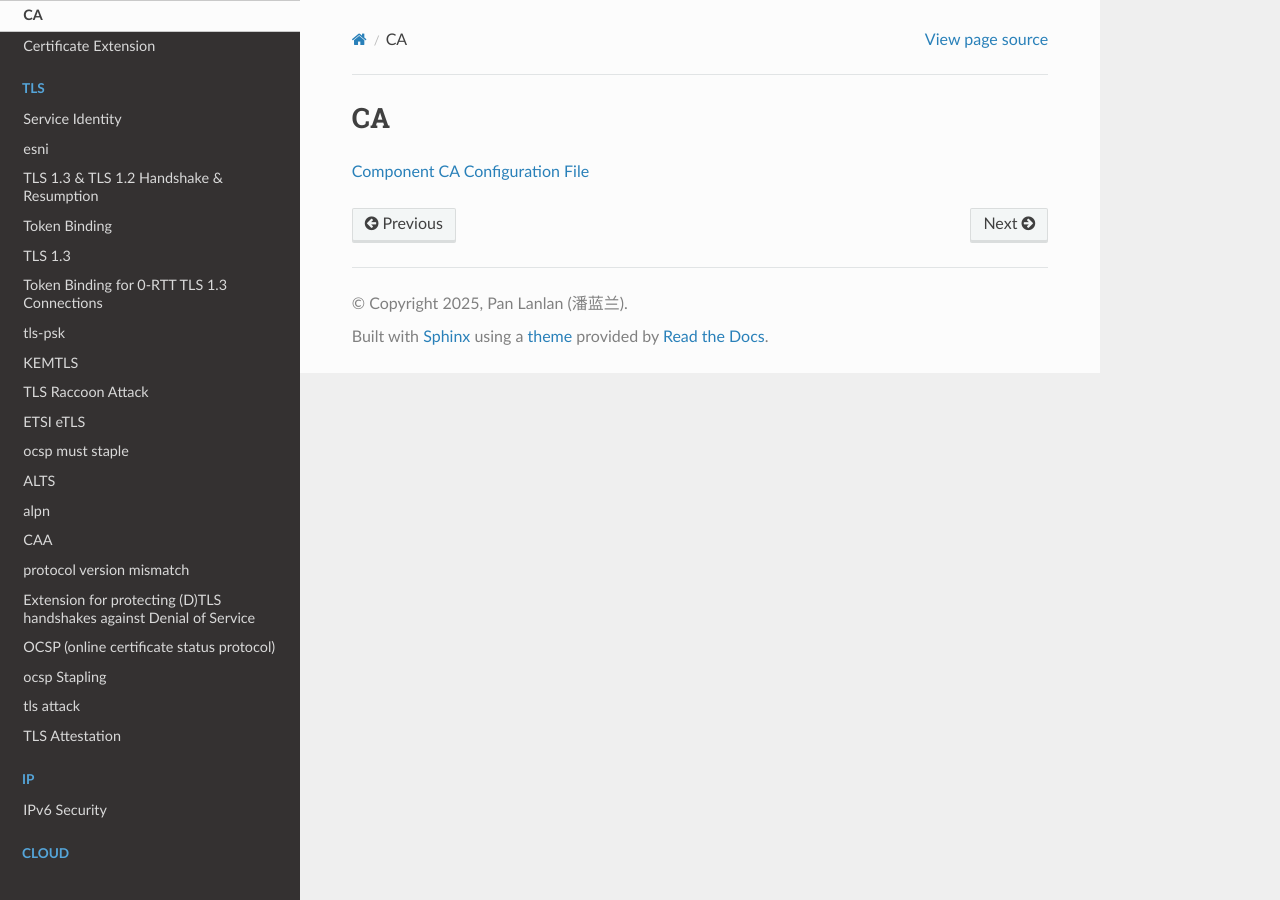
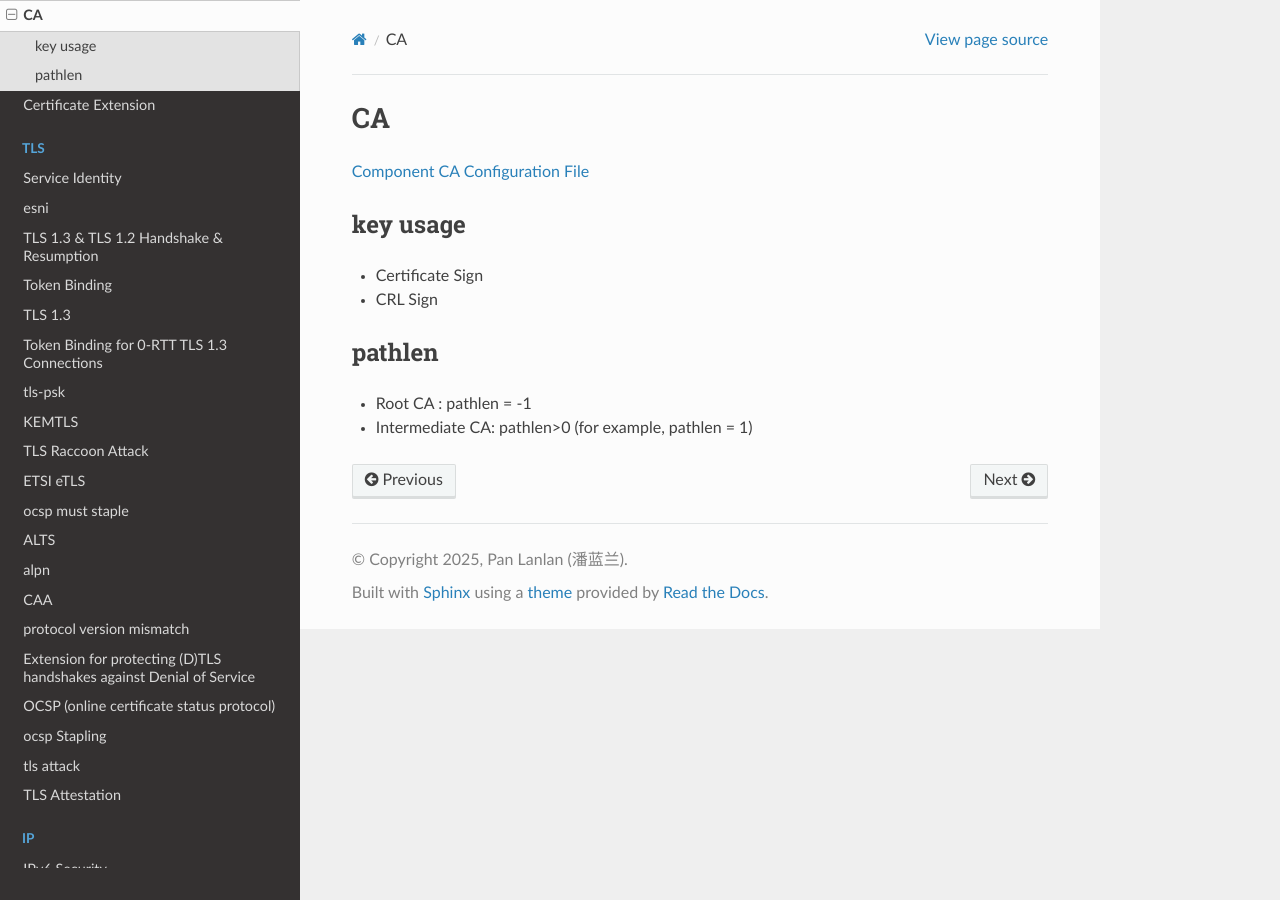
Before and after one commit to abbypan/cybersecurity-notes, a Sphinx documentation site: the page built from docs/source/cert/ca.rst, in a window 1280 px wide. Built offline with Sphinx 7.4.7 and the Read the Docs theme 3.1.0, drawn with Linux system fonts in a browser that asks for light colours; pages that are not in the unit, such as notebooks, are missing from menus.

Commit message:
key usage

```diff
--- a/docs/source/cert/ca.rst
+++ b/docs/source/cert/ca.rst
@@ -2,3 +2,17 @@ CA
 ====
 
 `Component CA Configuration File <https://pki-tutorial.readthedocs.io/en/latest/expert/component-ca.conf.html>`_
+
+key usage
+--------------
+
+- Certificate Sign
+
+- CRL Sign
+
+pathlen
+-------------
+
+- Root CA : pathlen = -1
+
+- Intermediate CA: pathlen>0 (for example, pathlen = 1)
```
Also changed, not shown: docs/source/cert/cert-ext.rst (+10 -1 lines).
